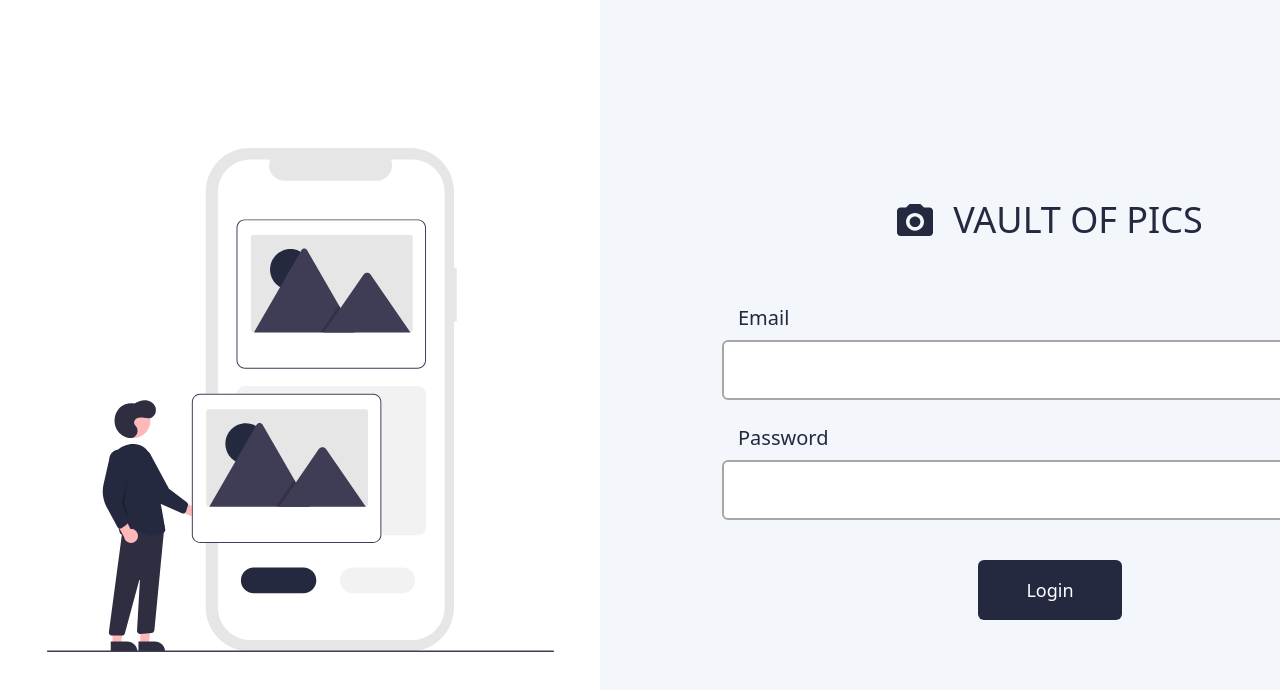
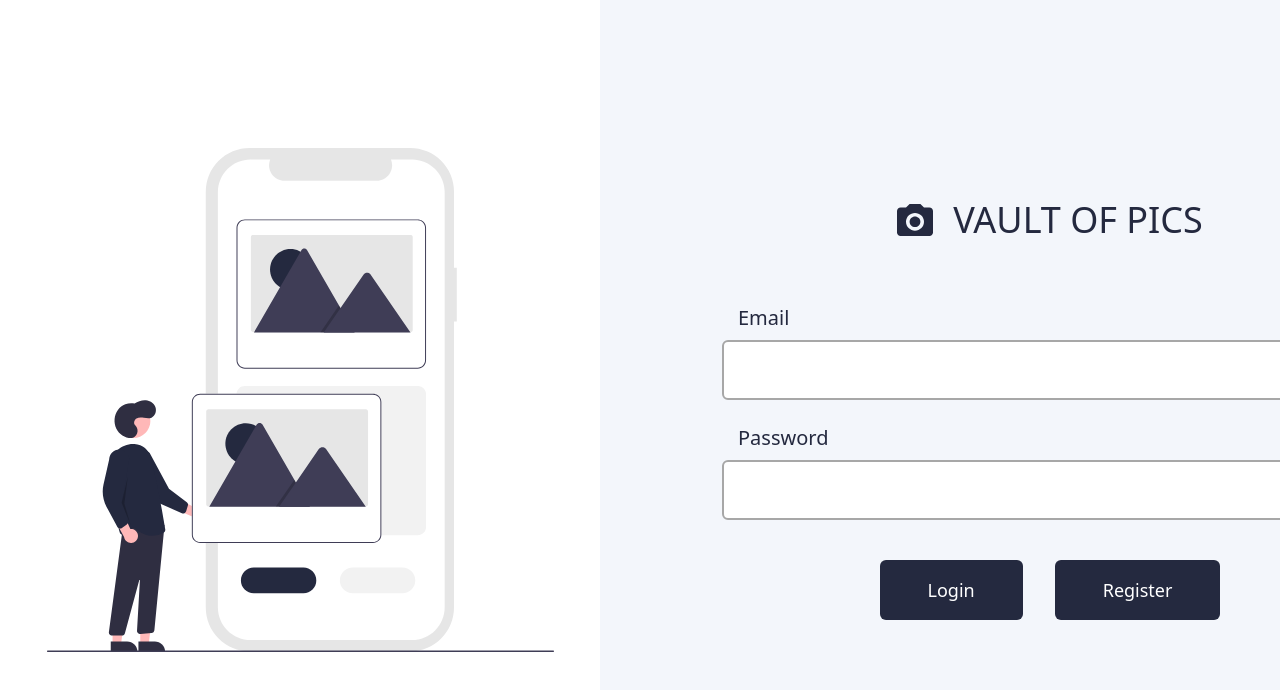
Before and after one commit to alabaganne/gallery-app, a React (Create React App) app in the folder client/: page /login in a window 1280 px wide. Shown: the top 690 px of the page. Built offline with nearby package versions, Linux system fonts and the light colour scheme.

Commit message:
link the login and register pages

```diff
--- a/client/src/pages/Login.js
+++ b/client/src/pages/Login.js
@@ -1,11 +1,12 @@
-import React, { useState } from "react";
-import Img from "../images/login.svg";
-import { useAuth } from "../hooks/auth";
-import emailValidation from "../helpers/email";
+import React, { useState } from 'react';
+import Img from '../images/login.svg';
+import { useAuth } from '../hooks/auth';
+import emailValidation from '../helpers/email';
+import { Link } from 'react-router-dom';
 
 const Register = () => {
-  const [email, setEmail] = useState("");
-  const [password, setPassword] = useState("");
+  const [email, setEmail] = useState('');
+  const [password, setPassword] = useState('');
   const [errors, setErrors] = useState([]);
 
   const { login } = useAuth();
@@ -14,10 +15,10 @@ const Register = () => {
     e.preventDefault();
     const ers = [];
     if (!emailValidation(email)) {
-      ers.push("email must be valid");
+      ers.push('email must be valid');
     }
     if (password.length < 8) {
-      ers.push("password min length is 8");
+      ers.push('password min length is 8');
     }
     if (ers.length > 0) {
       setErrors(ers);
@@ -39,8 +40,7 @@ const Register = () => {
               height="32"
               viewBox="0 0 36 32"
               fill="none"
-              xmlns="http://www.w3.org/2000/svg"
-            >
+              xmlns="http://www.w3.org/2000/svg">
               <path
                 d="M3.6 3.55556H9L12.6 0H23.4L27 3.55556H32.4C33.3548 3.55556 34.2705 3.93016 34.9456 4.59695C35.6207 5.26375 36 6.16812 36 7.11111V28.4444C36 29.3874 35.6207 30.2918 34.9456 30.9586C34.2705 31.6254 33.3548 32 32.4 32H3.6C2.64522 32 1.72955 31.6254 1.05442 30.9586C0.379284 30.2918 0 29.3874 0 28.4444V7.11111C0 6.16812 0.379284 5.26375 1.05442 4.59695C1.72955 3.93016 2.64522 3.55556 3.6 3.55556ZM18 8.88889C15.6131 8.88889 13.3239 9.82539 11.636 11.4924C9.94821 13.1594 9 15.4203 9 17.7778C9 20.1353 9.94821 22.3962 11.636 24.0632C13.3239 25.7302 15.6131 26.6667 18 26.6667C20.3869 26.6667 22.6761 25.7302 24.364 24.0632C26.0518 22.3962 27 20.1353 27 17.7778C27 15.4203 26.0518 13.1594 24.364 11.4924C22.6761 9.82539 20.3869 8.88889 18 8.88889ZM18 12.4444C19.4322 12.4444 20.8057 13.0063 21.8184 14.0065C22.8311 15.0067 23.4 16.3633 23.4 17.7778C23.4 19.1923 22.8311 20.5488 21.8184 21.549C20.8057 22.5492 19.4322 23.1111 18 23.1111C16.5678 23.1111 15.1943 22.5492 14.1816 21.549C13.1689 20.5488 12.6 19.1923 12.6 17.7778C12.6 16.3633 13.1689 15.0067 14.1816 14.0065C15.1943 13.0063 16.5678 12.4444 18 12.4444Z"
                 fill="#24293F"
@@ -74,13 +74,17 @@ const Register = () => {
                 <p className=" text-red-600">*{error}</p>
               ))}
             </div>
-            <div className=" text-center">
+            <div className=" text-center flex gap-8 justify-center">
               <button
                 onClick={handleSubmit}
-                className=" text-white text-lg mt-4 bg-blue p-4 px-12 rounded-md"
-              >
+                className=" text-white text-lg mt-4 bg-blue p-4 px-12 rounded-md">
                 Login
               </button>
+              <Link to="/Register">
+                <button className=" text-white text-lg mt-4 bg-blue p-4 px-12 rounded-md">
+                  Register
+                </button>
+              </Link>
             </div>
           </form>
         </div>
--- a/client/src/pages/Register.js
+++ b/client/src/pages/Register.js
@@ -2,6 +2,7 @@ import React, { useState } from 'react';
 import Img from '../images/login.svg';
 import { useAuth } from '../hooks/auth';
 import emailValidation from '../helpers/email';
+import { Link } from 'react-router-dom';
 
 const Register = () => {
   const [username, setUsername] = useState('');
@@ -107,12 +108,17 @@ const Register = () => {
                 <p className=" text-red-600">*{error}</p>
               ))}
             </div>
-            <div className=" text-center">
+            <div className=" text-center flex gap-8 justify-center">
               <button
                 onClick={handleSubmit}
                 className=" text-white text-lg mt-4 bg-blue p-4 px-12 rounded-md">
                 Register
               </button>
+              <Link to="/login">
+                <button className=" text-white text-lg mt-4 bg-blue p-4 px-12 rounded-md">
+                  Login
+                </button>
+              </Link>
             </div>
           </form>
         </div>
```
